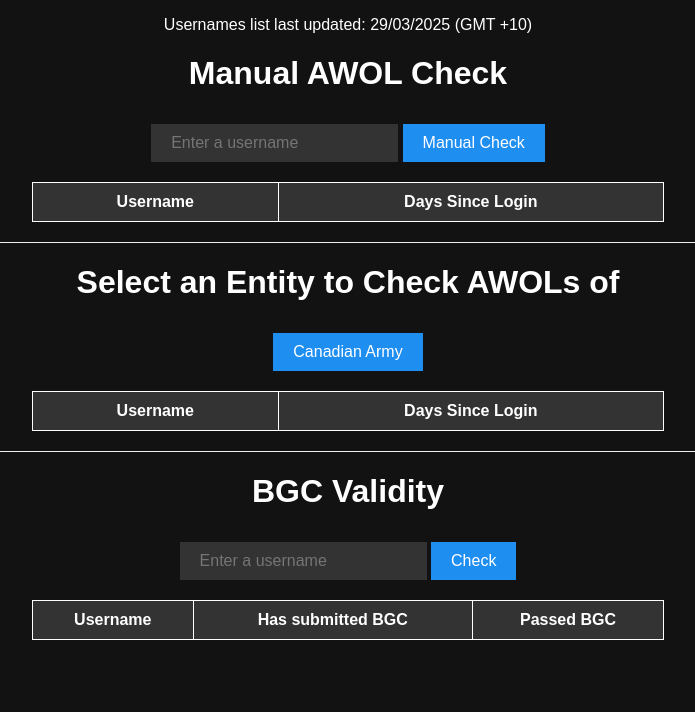
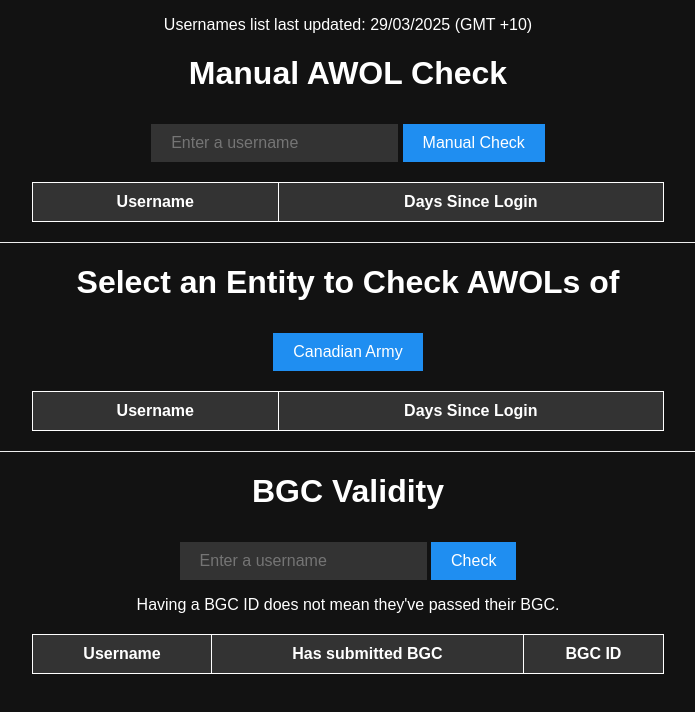
Before and after one commit to shotgunbooter/awol-check, a plain HTML site: page index.html in a window 1280 px wide. Shown: the whole page, without its empty margins (292-987 px from the left). Drawn offline with Linux system fonts and the light colour scheme.

Commit message:
Minor table change

```diff
--- a/index.html
+++ b/index.html
@@ -42,12 +42,13 @@
         <h1>BGC Validity</h1>
         <input type="text" id="bgc-input" placeholder="Enter a username">
         <button id="validate-bgc">Check</button>
+        <p>Having a BGC ID does not mean they've passed their BGC.</p>
         <table>
             <thead>
                 <tr>
                     <th>Username</th>
                     <th>Has submitted BGC</th>
-                    <th>Passed BGC</th>
+                    <th>BGC ID</th>
                 </tr>
             </thead>
             <tbody id="bgc-results"></tbody>
--- a/scripts.js
+++ b/scripts.js
@@ -134,7 +134,7 @@ document.getElementById("validate-bgc").addEventListener("click", async function
 
         if (userData.props.person) {
             hasSubmittedBGC = userData.props.person.has_submitted_bgc === 1 ? "True" : "False";
-            bgcAccepted = userData.props.person.background_check_id !== null ? "True" : "False";
+            bgcAccepted = userData.props.person.background_check_id;
         } else {
             console.error("Invalid response structure, 'person' key missing.");
         }
```
